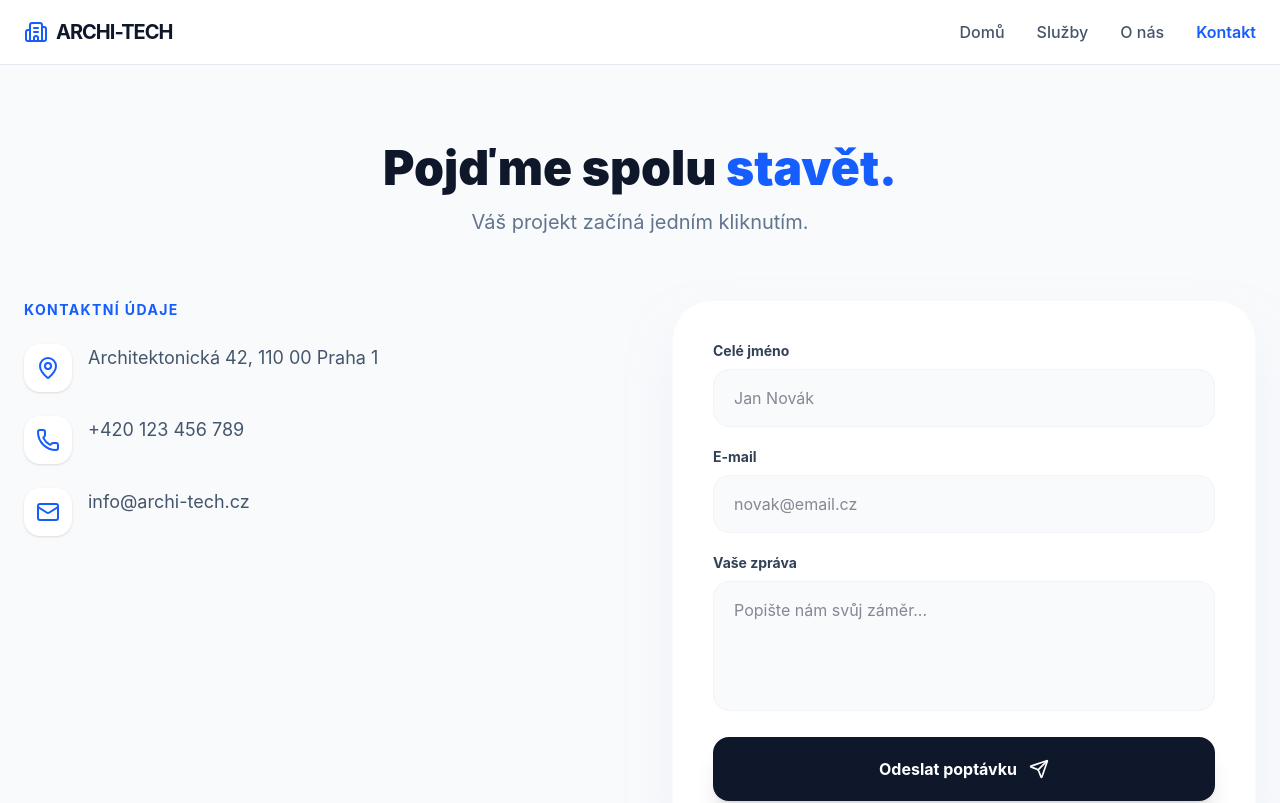
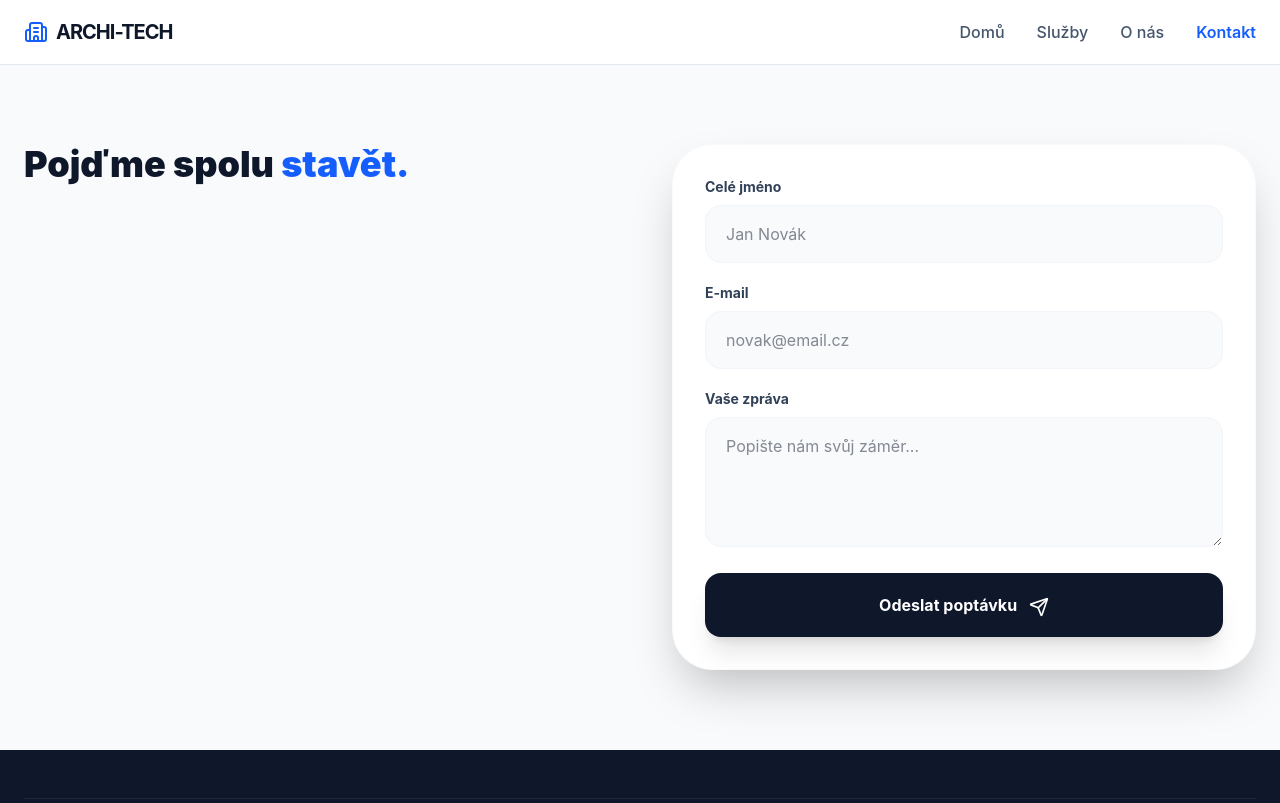
Before and after one commit to bador108/bador-constructions, a React (Vite) app: page /contact in a window 1280 px wide. Shown: the top 803 px of the page. Built offline with nearby package versions, Linux system fonts and the light colour scheme; the HTML template or start-up script is replaced by a standard one.

Commit message:
Update Contact.jsx

```diff
--- a/src/pages/Contact.jsx
+++ b/src/pages/Contact.jsx
@@ -1,122 +1,45 @@
 import { motion } from 'framer-motion';
-import { Mail, Phone, MapPin, Send, CheckCircle } from 'lucide-react';
-import { useForm, ValidationError } from '@formspree/react';
+import { Mail, Phone, MapPin, Send } from 'lucide-react';
 
 const Contact = () => {
-  // Tvoje ID z Formspree: xvzwpdpl
-  const [state, handleSubmit] = useForm("xvzwpdpl");
-
-  // Pokud se zpráva úspěšně odešle, zobrazíme tohle:
-  if (state.succeeded) {
-    return (
-      <div className="max-w-7xl mx-auto px-6 py-40 text-center">
-        <motion.div
-          initial={{ scale: 0.9, opacity: 0 }}
-          animate={{ scale: 1, opacity: 1 }}
-          className="bg-white p-12 rounded-3xl shadow-xl inline-block"
-        >
-          <CheckCircle className="text-green-500 mx-auto mb-6" size={64} />
-          <h2 className="text-3xl font-bold mb-2">Zpráva odeslána!</h2>
-          <p className="text-slate-600 mb-8">Děkujeme za zájem. Ozveme se vám co nejdříve.</p>
-          <button
-            onClick={() => window.location.reload()}
-            className="bg-blue-600 text-white px-6 py-3 rounded-xl font-bold hover:bg-blue-700 transition"
-          >
-            Zpět na formulář
-          </button>
-        </motion.div>
-      </div>
-    );
-  }
-
   return (
     <div className="max-w-7xl mx-auto px-6 py-20">
-      <motion.div
-        initial={{ opacity: 0, y: 20 }}
-        animate={{ opacity: 1, y: 0 }}
-        className="text-center mb-16"
-      >
-        <h2 className="text-4xl md:text-5xl font-black mb-4">Pojďme spolu <span className="text-blue-600">stavět.</span></h2>
-        <p className="text-xl text-slate-500">Váš projekt začíná jedním kliknutím.</p>
-      </motion.div>
-
       <div className="grid md:grid-cols-2 gap-16 items-start">
-        {/* Levá strana - Info */}
+        {/* Levá strana - Info zůstává stejná */}
         <div className="space-y-10">
-          <div>
-            <h3 className="text-sm font-bold text-blue-600 uppercase tracking-widest mb-6">Kontaktní údaje</h3>
-            <div className="space-y-6">
-              <div className="flex gap-4">
-                <div className="w-12 h-12 bg-white rounded-2xl shadow-sm flex items-center justify-center text-blue-600 shrink-0">
-                  <MapPin size={24} />
-                </div>
-                <p className="text-lg text-slate-600">Architektonická 42, 110 00 Praha 1</p>
-              </div>
-              <div className="flex gap-4">
-                <div className="w-12 h-12 bg-white rounded-2xl shadow-sm flex items-center justify-center text-blue-600 shrink-0">
-                  <Phone size={24} />
-                </div>
-                <p className="text-lg text-slate-600">+420 123 456 789</p>
-              </div>
-              <div className="flex gap-4">
-                <div className="w-12 h-12 bg-white rounded-2xl shadow-sm flex items-center justify-center text-blue-600 shrink-0">
-                  <Mail size={24} />
-                </div>
-                <p className="text-lg text-slate-600">info@archi-tech.cz</p>
-              </div>
-            </div>
-          </div>
+          <h2 className="text-4xl font-black mb-4">Pojďme spolu <span className="text-blue-600">stavět.</span></h2>
+          {/* ... tvoje kontaktní údaje ... */}
         </div>
 
-        {/* Pravá strana - Form */}
-        <motion.div
-          initial={{ opacity: 0, x: 20 }}
-          animate={{ opacity: 1, x: 0 }}
-          className="bg-white p-8 md:p-10 rounded-[2.5rem] shadow-2xl shadow-slate-200/50 border border-slate-50"
-        >
-          {/* DŮLEŽITÉ: Přidaný handleSubmit pro React a skrytý redirect pro jistotu */}
-          <form onSubmit={handleSubmit} className="space-y-5">
-            <input
-              type="hidden"
-              name="_next"
-              value="https://bador-constructions-test.vercel.app/contact"
-            />
+        {/* Pravá strana - KLASICKÝ FORMULÁŘ */}
+        <motion.div className="bg-white p-8 rounded-[2.5rem] shadow-2xl border border-slate-50">
+          <form
+            action="https://formspree.io/f/xvzwpdpl"
+            method="POST"
+            className="space-y-5"
+          >
+            {/* Tímhle Formspree řekneš, kam se má VRÁTIT.
+                Důležité: Použijeme jen hlavní doménu pro jistotu */}
+            <input type="hidden" name="_next" value="https://bador-constructions-test.vercel.app/" />
+            <input type="hidden" name="_subject" value="Nová zpráva z webu Bador" />
 
             <div>
-              <label htmlFor="name" className="block text-sm font-bold text-slate-700 mb-2">Celé jméno</label>
-              <input
-                id="name" name="name" required type="text"
-                className="w-full px-5 py-4 rounded-2xl border border-slate-100 bg-slate-50 focus:bg-white focus:ring-4 focus:ring-blue-50 focus:border-blue-600 outline-none transition-all"
-                placeholder="Jan Novák"
-              />
+              <label className="block text-sm font-bold text-slate-700 mb-2">Celé jméno</label>
+              <input name="name" required type="text" className="w-full px-5 py-4 rounded-2xl border border-slate-100 bg-slate-50" placeholder="Jan Novák" />
             </div>
 
             <div>
-              <label htmlFor="email" className="block text-sm font-bold text-slate-700 mb-2">E-mail</label>
-              <input
-                id="email" name="email" required type="email"
-                className="w-full px-5 py-4 rounded-2xl border border-slate-100 bg-slate-50 focus:bg-white focus:ring-4 focus:ring-blue-50 focus:border-blue-600 outline-none transition-all"
-                placeholder="novak@email.cz"
-              />
-              <ValidationError prefix="Email" field="email" errors={state.errors} />
+              <label className="block text-sm font-bold text-slate-700 mb-2">E-mail</label>
+              <input name="email" required type="email" className="w-full px-5 py-4 rounded-2xl border border-slate-100 bg-slate-50" placeholder="novak@email.cz" />
             </div>
 
             <div>
-              <label htmlFor="message" className="block text-sm font-bold text-slate-700 mb-2">Vaše zpráva</label>
-              <textarea
-                id="message" name="message" required rows="4"
-                className="w-full px-5 py-4 rounded-2xl border border-slate-100 bg-slate-50 focus:bg-white focus:ring-4 focus:ring-blue-50 focus:border-blue-600 outline-none transition-all resize-none"
-                placeholder="Popište nám svůj záměr..."
-              ></textarea>
-              <ValidationError prefix="Message" field="message" errors={state.errors} />
+              <label className="block text-sm font-bold text-slate-700 mb-2">Vaše zpráva</label>
+              <textarea name="message" required rows="4" className="w-full px-5 py-4 rounded-2xl border border-slate-100 bg-slate-50" placeholder="Popište nám svůj záměr..."></textarea>
             </div>
 
-            <button
-              type="submit"
-              disabled={state.submitting}
-              className="w-full bg-slate-900 text-white py-5 rounded-2xl font-bold flex items-center justify-center gap-3 hover:bg-blue-600 transition-all shadow-xl disabled:opacity-50"
-            >
-              {state.submitting ? "Odesílám..." : "Odeslat poptávku"} <Send size={20} />
+            <button type="submit" className="w-full bg-slate-900 text-white py-5 rounded-2xl font-bold hover:bg-blue-600 transition-all shadow-xl">
+              Odeslat poptávku <Send size={20} className="inline ml-2" />
             </button>
           </form>
         </motion.div>
```
